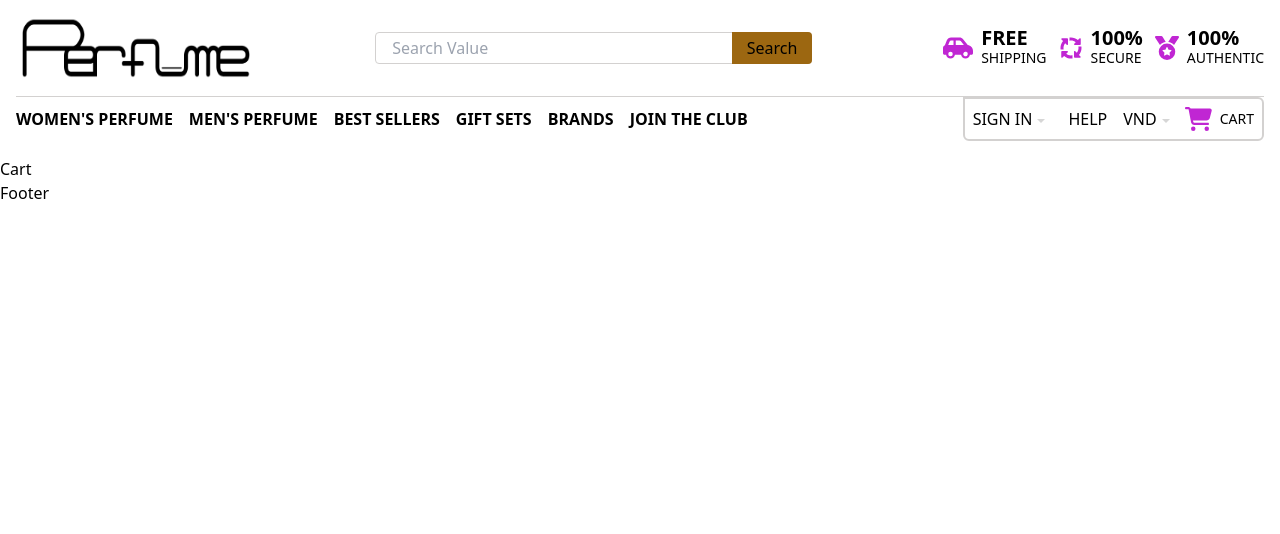
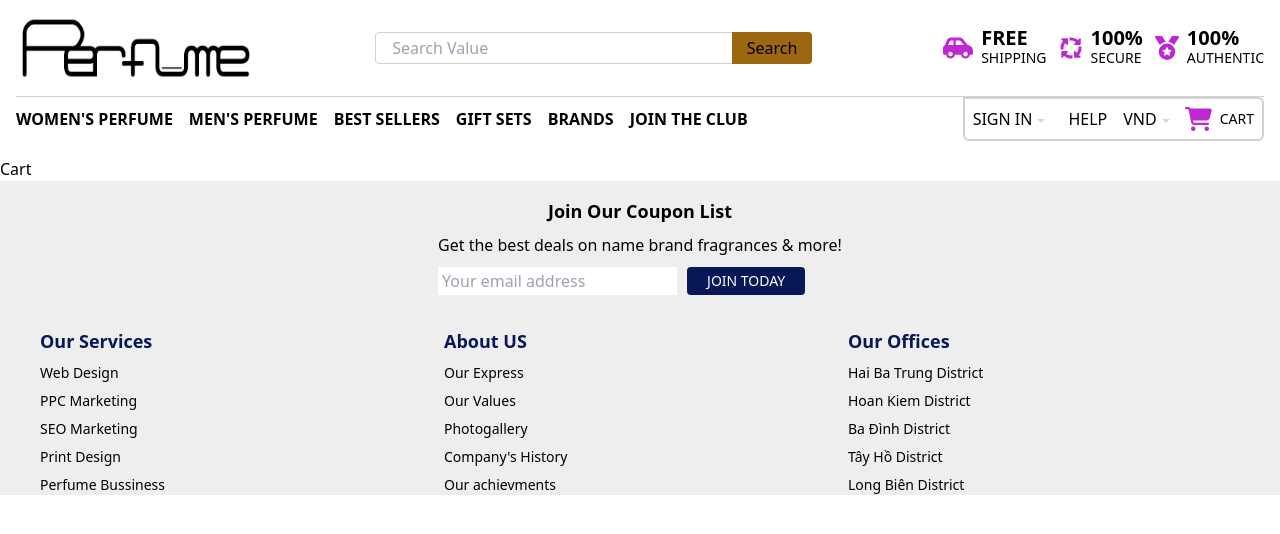
Before and after one commit to tutuananh975/Perfume-app, a React (Create React App) app: page /cart in a window 1280 px wide. Shown: the top 534 px of the page. Built offline with nearby package versions, Linux system fonts and the light colour scheme.

Commit message:
footer layout

```diff
--- a/src/App.css
+++ b/src/App.css
@@ -1,11 +1,12 @@
 img {
   background-size: cover;
 }
+
 .bg-9c6711 {
   background-color: #9c6711;
 }
 
-.bg-081857 {
+.bg-blue-081857 {
   background-color: #081857;
 }
 
@@ -16,15 +17,28 @@ img {
 .bg-d95442 {
   background-color: #d95442;
 }
+
+.bg-eee {
+  background-color: #eee;
+}
+
+
 .slick-next:before {
-  color : black !important;
+  color: black !important;
 }
+
 .slick-prev:before {
-  color : black !important;
+  color: black !important;
 }
+
 .text-cdcac9 {
   color: #cdcac9;
 }
+
 .text-6d6c97 {
-    color: #6d6c97;
+  color: #6d6c97;
 }
+
+.text-blue-081857 {
+  color: #081857;
+}
--- /dev/null
+++ b/src/components/layouts/components/Footer/FooterAction.css
@@ -0,0 +1,4 @@
+.link-footer:hover {
+    cursor: pointer;
+    text-decoration-line: underline;
+}
--- /dev/null
+++ b/src/components/layouts/components/Footer/components/FooterAction.tsx
@@ -0,0 +1,27 @@
+import { FC } from "react";
+
+interface PropActionFooter {
+    title: string,
+    link1: string,
+    link2: string,
+    link3: string,
+    link4: string,
+    link5: string
+}
+
+const FooterAction: FC<PropActionFooter> = ({title, link1, link2, link3, link4, link5}) => {
+  return (
+    <div className="pt-4 text-sm">
+      <div className="text-lg font-semibold text-blue-081857">{ title }</div>
+      <ul>
+        <li className="link-footer mt-2">{ link1 }</li>
+        <li className="link-footer mt-2">{ link2 }</li>
+        <li className="link-footer mt-2">{ link3 }</li>
+        <li className="link-footer mt-2">{ link4 }</li>
+        <li className="link-footer mt-2">{ link5 }</li>
+      </ul>
+    </div>
+  );
+};
+
+export default FooterAction;
--- a/src/components/layouts/components/Footer/index.tsx
+++ b/src/components/layouts/components/Footer/index.tsx
@@ -1,12 +1,59 @@
 import { FC } from "react";
+import FooterAction from "./components/FooterAction";
+import './FooterAction.css';
 
 const Footer: FC = () => {
-
-    return (
-        <div>
-            Footer
+  return (
+    <footer className="bg-eee">
+      <div className="text-base flex flex-col items-center">
+          <div className="px-4 pt-4 text-lg font-semibold">
+            Join Our Coupon List
+          </div>
+          <div className="px-4 pb-4 pt-2">
+            <form>
+              <p className="mb-2.5">
+                Get the best deals on name brand fragrances & more!
+              </p>
+              <div className="flex items-center">
+                <input
+                  className="px-1 py-0.5 mr-2.5"
+                  placeholder="Your email address"
+                />
+                <button className="bg-blue-081857 px-5 py-1 rounded text-white text-sm">
+                  JOIN TODAY
+                </button>
+              </div>
+            </form>
+          </div>
         </div>
-    )
-}
+      <div className="grid grid-cols-2 md:grid-cols-3 gap-3 px-10">
+        <FooterAction
+          title="Our Services"
+          link1="Web Design"
+          link2="PPC Marketing"
+          link3="SEO Marketing"
+          link4="Print Design"
+          link5="Perfume Bussiness"
+        />
+        <FooterAction
+          title="About US"
+          link1="Our Express"
+          link2="Our Values"
+          link3="Photogallery"
+          link4="Company's History"
+          link5="Our achievments"
+        />
+        <FooterAction
+          title="Our Offices"
+          link1="Hai Ba Trung District"
+          link2="Hoan Kiem District"
+          link3="Ba Đình District"
+          link4="Tây Hồ District"
+          link5="Long Biên District"
+        />
+      </div>
+    </footer>
+  );
+};
 
 export default Footer;
--- a/src/components/layouts/components/Header/components/Navbar.tsx
+++ b/src/components/layouts/components/Header/components/Navbar.tsx
@@ -50,7 +50,7 @@ const Navbar: FC = () => {
             <div className="triangle absolute"></div>
           </Link>
           <div className="px-6 absolute z-10 top-10 w-56 action-sign-in">
-            <button className="btn-modal-sign-in text-white py-1.5 w-full bg-081857 rounded">
+            <button className="btn-modal-sign-in text-white py-1.5 w-full bg-blue-081857 rounded">
               SIGN IN
             </button>
             <div className="pt-1 mb-5 text-md">
--- a/src/components/layouts/components/Header/components/SearchBar.tsx
+++ b/src/components/layouts/components/Header/components/SearchBar.tsx
@@ -13,7 +13,9 @@ const SearchBar: FC = () => {
   return (
     <>
       <div className="flex justify-between items-center mb-4">
-        <img className="w-60 h-16" src={logo} alt="logo" />
+        <NavLink to="/">
+          <img className="w-60 h-16" src={logo} alt="logo" />
+        </NavLink>
         <div className="search relative hidden lg:flex">
           <input
             type="text"
```
